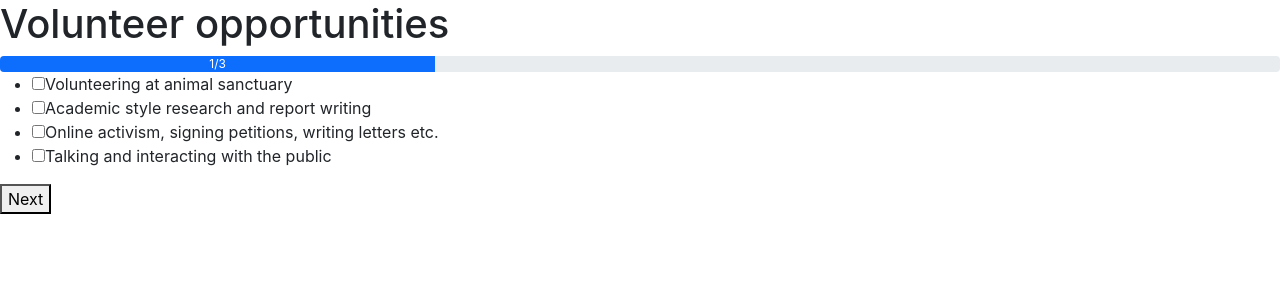
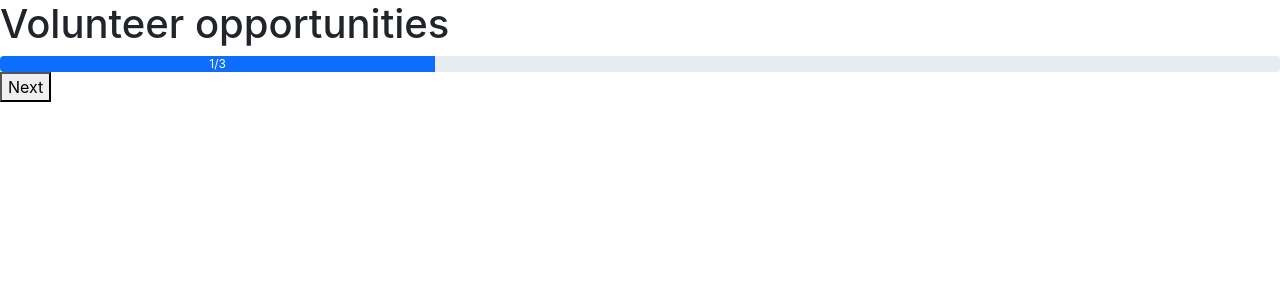
Before and after one commit to camerongreen/volunteer-form-react, a React (Create React App) app: page / in a window 1280 px wide. Shown: the top 300 px of the page. Built offline with nearby package versions, Linux system fonts and the light colour scheme.

Commit message:
Moving buttons out into component

```diff
--- /dev/null
+++ b/src/Buttons/Buttons.js
@@ -0,0 +1,29 @@
+import { Component } from 'react';
+
+class Buttons extends Component {
+  constructor(props) {
+    super(props)
+    this.state = {
+      step: props.step,
+      maxSteps: props.steps
+    }
+  }
+
+  render() {
+    let buttons = [];
+    if (this.state.step !== 1) {
+      buttons.push(<button type="button"
+                         onClick={() => this.setState({ step: this.state.step - 1 })}>Back</button>);
+    }
+    if (this.state.step === this.state.maxSteps) {
+      buttons.push(<button type="submit" onClick={() => this.showOptions}>Send
+        enquiry</button>);
+    } else {
+      buttons.push(<button type="button"
+                         onClick={() => this.setState({ step: this.state.step + 1 })}>Next</button>);
+    }
+    return buttons;
+  }
+}
+
+export default Buttons;
--- a/src/VolsForm/VolsForm.js
+++ b/src/VolsForm/VolsForm.js
@@ -1,5 +1,6 @@
 import { Component } from 'react';
 import { BrowserRouter, Route, Switch } from 'react-router-dom';
+import Buttons from '../Buttons/Buttons';
 import Choices from '../Choices/Choices';
 import Confirm from '../Confirm/Confirm';
 import Header from '../Header/Header';
@@ -42,34 +43,25 @@ class VolsForm extends Component {
   }
 
   render() {
-    let buttons = [];
-    if (this.state.step !== 1) {
-      buttons.push(<button type="button"
-                         onClick={() => this.setState({ step: this.state.step - 1 })}>Back</button>);
-    }
-    if (this.state.step === this.state.maxSteps) {
-      buttons.push(<button type="submit" onClick={() => this.showOptions}>Send
-        enquiry</button>);
-    } else {
-      buttons.push(<button type="button"
-                         onClick={() => this.setState({ step: this.state.step + 1 })}>Next</button>);
-    }
     return (
       <BrowserRouter>
         <div className="VolsForm">
           <Header step={this.state.step} steps={this.state.maxSteps}/>
           <Switch>
-            <Route path={['/', '/volunteer-form/1']} exact={true}>
+            <Route path={['/volunteer-form/1']} exact={true}>
+              <h2>Types of volunteering you're interested in</h2>
               <VolTypes types={this.state.checkboxes}/>
             </Route>
             <Route path="/volunteer-form/2" exact={true}>
+              <h2>Volunteering opportunities</h2>
               <Choices types={this.state.checkboxes}/>
             </Route>
             <Route path="/volunteer-form/3" exact={true}>
+              <h2>Enquire about volunteering with us</h2>
               <Confirm types={this.state.checkboxes}/>
             </Route>
           </Switch>
-          {buttons}
+          <Buttons step={this.state.step} steps={this.state.maxSteps}/>
         </div>
       </BrowserRouter>
     );
```
